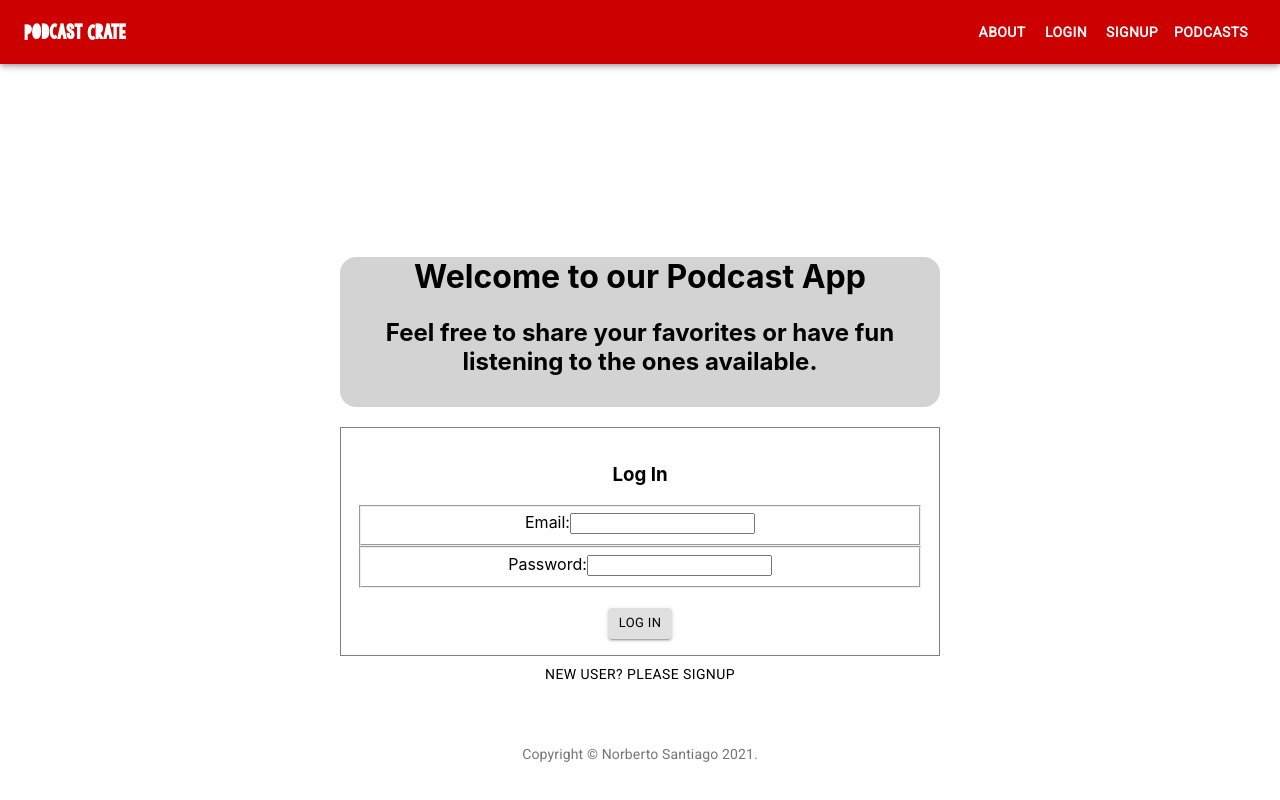
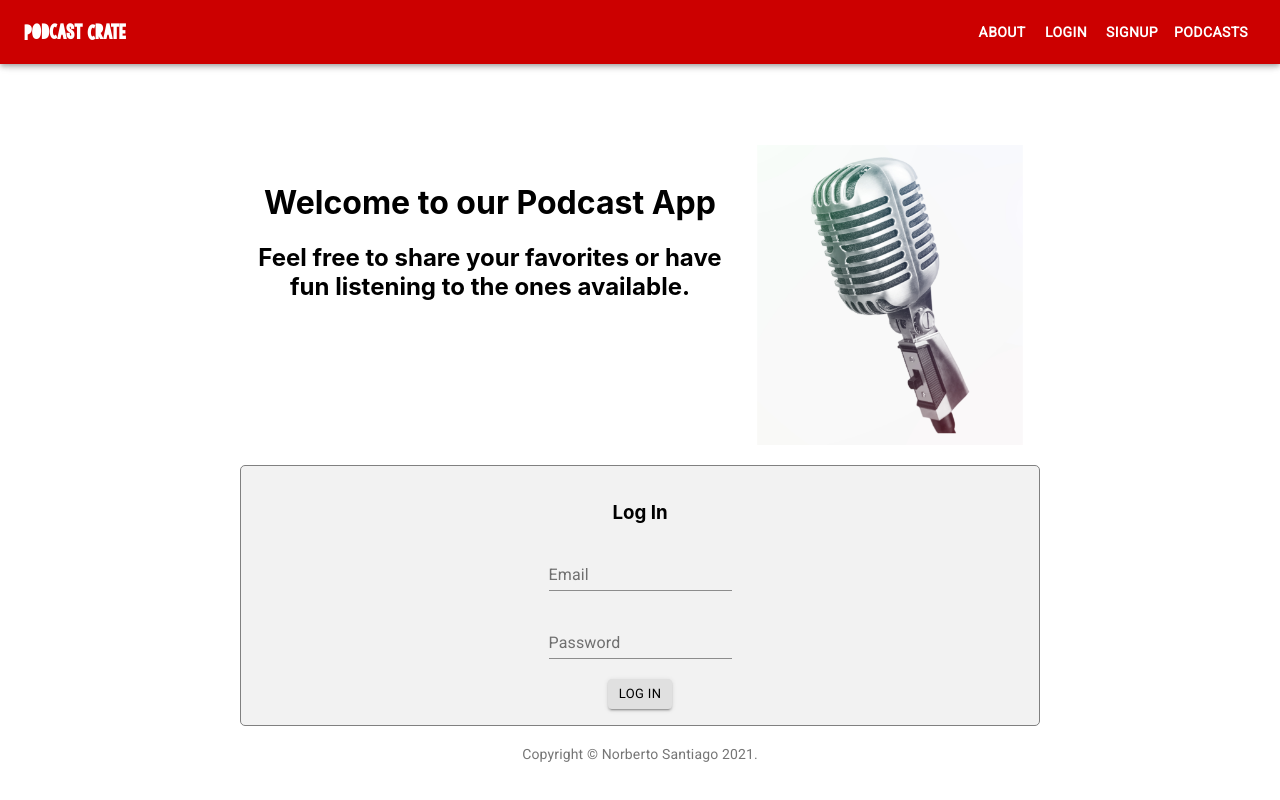
Before and after one commit to N-Santiago/podcast-crate-react-redux, a React (Create React App) app in the folder frontend/: page / in a window 1280 px wide. Shown: the top 800 px of the page. Built offline with nearby package versions, Linux system fonts and the light colour scheme; no server answers.

Commit message:
Changed forms and Home Component

```diff
--- a/frontend/src/components/Home.js
+++ b/frontend/src/components/Home.js
@@ -1,20 +1,25 @@
 import Login from './Login'
 import * as React from 'react';
 import {Box, Button} from '@material-ui/core/';
+import image from './mic.jpg'
 
 const Home = (props) => {
   return (
     <div>
       <Box sx={{
-        width: 600,
-        height: 150,
-        backgroundColor: 'lightgrey',
-        borderRadius: 16
+        display: 'flex',
+        flexDirection: 'row',
+        width: 800,
+        height: 300,
+        justifyContent: 'space-between'
       }}>
-        {<h1>Welcome to our Podcast App</h1>}
-        {<h2>Feel free to share your favorites or have fun listening to the ones available.</h2>}
+        <p>
+          <h1>Welcome to our Podcast App</h1>
+          <h2>Feel free to share your favorites or have fun listening to the ones available.</h2>
+        </p>
+        <img src={image} width={300} height={300} />
       </Box><br/>
-      < Login history={props.history} />
+      < Login history={props.history} /><br/>
       <Button href="/signup" color="inherit">New User? Please Signup</Button>
     </div>
   );
--- a/frontend/src/components/Login.js
+++ b/frontend/src/components/Login.js
@@ -2,7 +2,7 @@ import React from "react";
 import { connect } from "react-redux";
 import { loginUser } from "../actions/index";
 import Button from "@material-ui/core/Button";
-import { Box } from "@material-ui/core";
+import { Box, TextField, Grid } from "@material-ui/core";
 
 class Login extends React.Component {
   state = {
@@ -26,38 +26,44 @@ class Login extends React.Component {
       .catch(() => this.setState({ error: true }));
   };
 
-
   render() {
     return (
-      <Box sx={{ p: 2, border: '1px solid grey' }}>
+      <Box sx={{
+          p: 2,
+          border: '1px solid grey',
+          borderRadius: 5,
+          backgroundColor: '#f2f2f2'
+          }}>
         <form onSubmit={this.handleSubmit} >
+          <Grid container alignItems="center" justifyContent="center" direction="column">
+            <Grid item>
               <h3>Log In</h3>
               <p>{this.state.error && "Invalid email or password"}</p>
-          <fieldset>
-            <label htmlFor='email'>
-              Email:
-            </label>
-            <input
+            </Grid>
+            <Grid item>
+              <TextField
                 type='text'
+                label='Email'
                 name='email'
                 id='email'
                 onChange={this.handleChange}
                 value={this.state.email}
-            />
-          </fieldset>
-          <fieldset>
-            <label htmlFor='password'>
-              Password:
-            </label>
-            <input
+              /><br/>
+            </Grid><br/>
+            <Grid item>
+              <TextField
+                label='Password'
                 type='password'
                 name='password'
                 id='password'
                 onChange={this.handleChange}
                 value={this.state.password}
-            />
-          </fieldset><br/>
+              /><br/>
+            </Grid><br/>
+            <Grid item>
               <Button variant="contained" size="small" color="inherit" type='submit'>Log In</Button>
+            </Grid>
+          </Grid>
         </form>
       </Box>
     );
--- a/frontend/src/components/Navbar.js
+++ b/frontend/src/components/Navbar.js
@@ -43,7 +43,7 @@ export default function NavBar() {
       >
         <Toolbar>
           <Typography variant="h6" className={classes.title} >
-            <strong class="brand">Podcast Crate</strong>
+            <strong className="brand">Podcast Crate</strong>
           </Typography>
           <div className={classes.buttons}>
             <Button color="inherit" href={"/about"}><strong>About</strong></Button>
--- a/frontend/src/components/PodcastInput.js
+++ b/frontend/src/components/PodcastInput.js
@@ -1,7 +1,7 @@
 import React from 'react'
 import { connect } from 'react-redux'
 import { addPodcast } from '../actions/index'
-import { Button, Box } from '@material-ui/core'
+import { Button, Box, Grid, TextField } from '@material-ui/core'
 
 class PodcastInput extends React.Component {
     state = {
@@ -28,8 +28,13 @@ class PodcastInput extends React.Component {
     render() {
         return (
             <div>
-                <Box sx={{ p: 2, border: '1px solid grey' }}>
-                <form onSubmit={this.handleSubmit}>
+                <Box sx={{
+                    p: 2,
+                    border: '1px solid grey',
+                    borderRadius: 5,
+                    backgroundColor: '#f2f2f2'
+                }}>
+                <form onSubmit={this.handleSubmit} >
                 <h3>Enter New Podcast</h3>
                 <fieldset>
                     <label>Title:</label>
--- a/frontend/src/components/Signup.js
+++ b/frontend/src/components/Signup.js
@@ -1,8 +1,7 @@
 import React from "react";
 import { connect } from "react-redux";
 import { signupUser } from "../actions/auth";
-import { Button } from "@material-ui/core";
-import { Box } from "@material-ui/core";
+import { Button, TextField, Grid, Box } from "@material-ui/core";
 
 class Signup extends React.Component {
   state = {
@@ -28,35 +27,42 @@ class Signup extends React.Component {
 
   render() {
     return (
-      <Box sx={{ p: 2, border: '1px solid grey' }}>
+      <Box sx={{
+        p: 2,
+        border: '1px solid grey',
+        borderRadius: 5,
+        backgroundColor: '#f2f2f2'
+        }}>
         <form onSubmit={this.handleSubmit}>
-          <h1>Sign Up</h1>
-          <p>{this.state.errors.status.message}</p>
-          <fieldset>
-            <label htmlFor='email'>
-              Email:
-            </label>
-            <input
+        <Grid container alignItems="center" justifyContent="center" direction="column">
+          <Grid item>
+            <h1>Sign Up</h1>
+            <p>{this.state.errors.status.message}</p>
+          </Grid>
+          <Grid item>
+            <TextField
               type='text'
+              label='Email'
               name='email'
               id='email'
               onChange={this.handleChange}
               value={this.state.email}
             />
-          </fieldset>
-          <fieldset>
-            <label htmlFor='password'>
-              Password:
-            </label>
-            <input
+          </Grid><br/>
+          <Grid item>
+            <TextField
               type='password'
+              label='Password'
               name='password'
               id='password'
               onChange={this.handleChange}
               value={this.state.password}
             />
-          </fieldset><br/>
-          <Button variant="contained" size="small" color="inherit" type='submit'>Sign Up</Button>
+          </Grid><br/>
+          <Grid item>
+            <Button variant="contained" size="small" color="inherit" type='submit'>Sign Up</Button>
+          </Grid>
+          </Grid>
         </form>
       </Box>
     );
```
Also changed, not shown: frontend/src/components/mic.jpg (added). Lines whose indentation alone changed are shown as unchanged.
